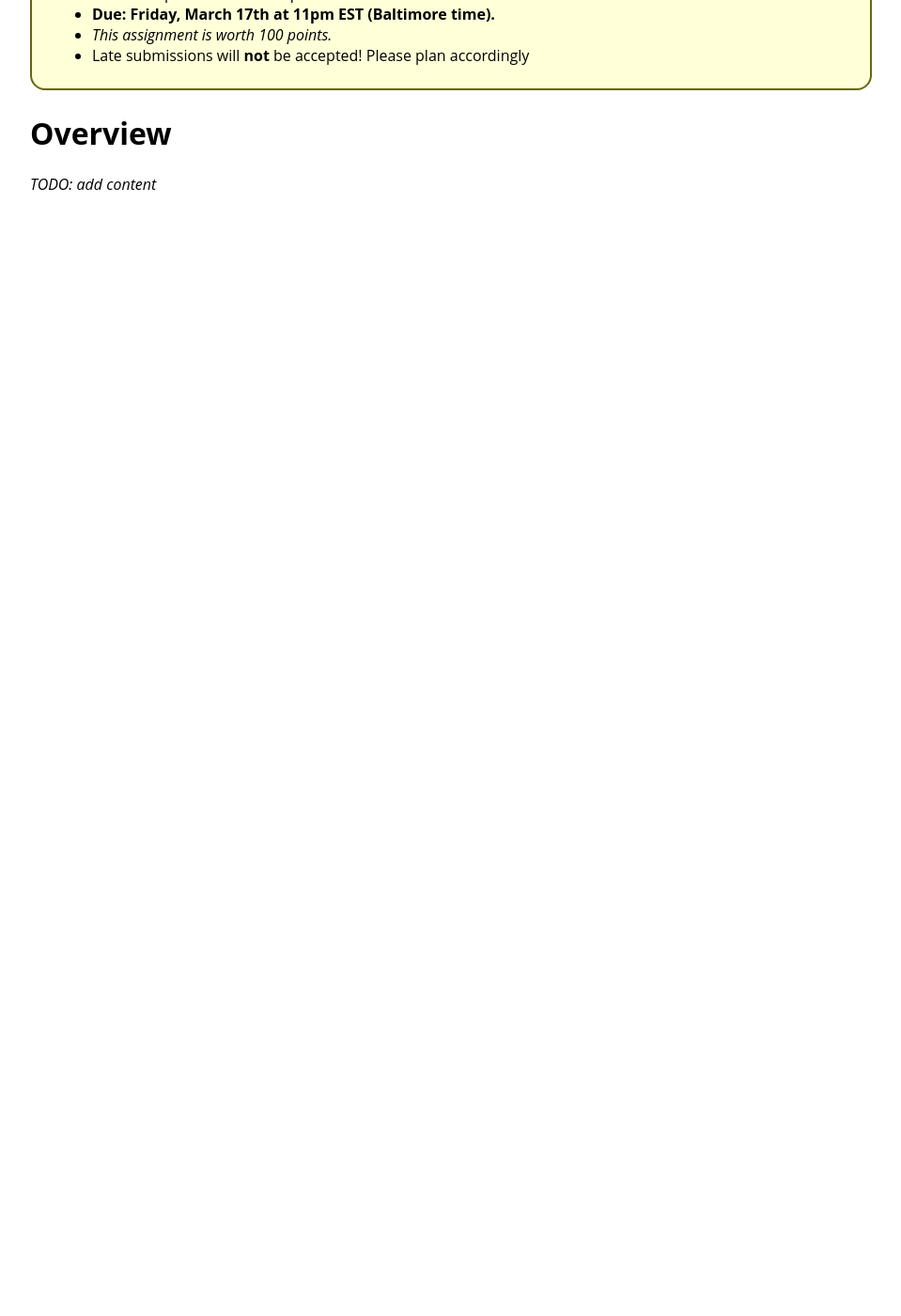
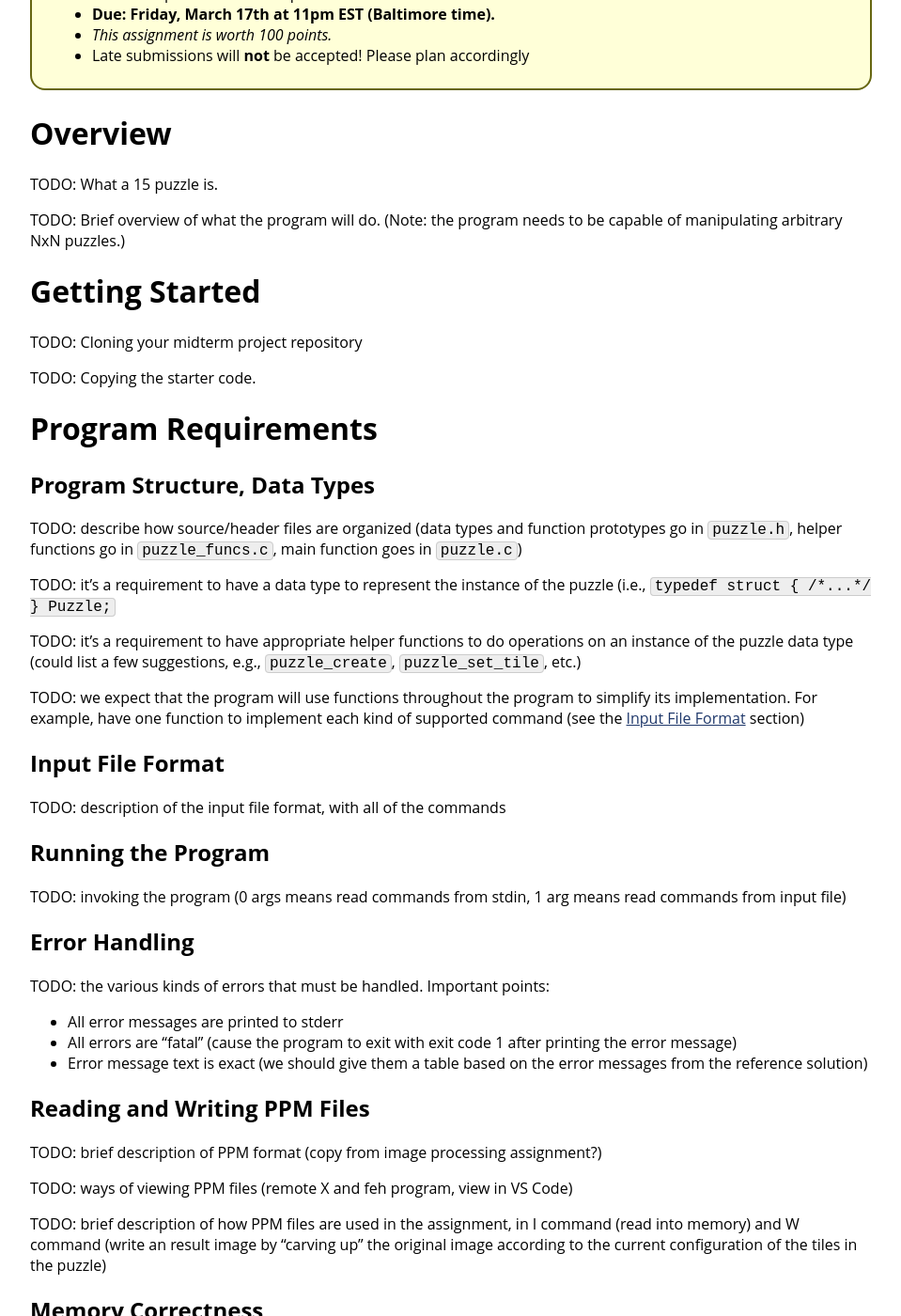
Before and after one commit to vivek-booshan/cs220-sp23, a Jekyll site: the page built from assign/midterm.md, in a window 1280 px wide and 1400 px high, scrolled down 270 px. Shown: the whole window at 94% size, without its empty margins (160-1119 px from the left). Built offline with Jekyll 4.4.1, drawn with Linux system fonts in a browser that asks for light colours; before the commit the page ends 900 px from its top, so only the background shows below that; some of the changed text lies outside the part shown.

Commit message:
working on outline

```diff
--- a/assign/midterm.md
+++ b/assign/midterm.md
@@ -18,4 +18,90 @@ title: "Midterm Project"
 
 # Overview
 
-*TODO: add content*
+TODO: What a 15 puzzle is.
+
+TODO: Brief overview of what the program will do. (Note: the program needs to
+be capable of manipulating arbitrary NxN puzzles.)
+
+# Getting Started
+
+TODO: Cloning your midterm project repository
+
+TODO: Copying the starter code.
+
+# Program Requirements
+
+## Program Structure, Data Types
+
+TODO: describe how source/header files are organized (data types
+and function prototypes go in `puzzle.h`, helper functions go
+in `puzzle_funcs.c`, main function goes in `puzzle.c`)
+
+TODO: it's a requirement to have a data type to represent the
+instance of the puzzle (i.e., `typedef struct { /*...*/ } Puzzle;`
+
+TODO: it's a requirement to have appropriate helper functions
+to do operations on an instance of the puzzle data type
+(could list a few suggestions, e.g., `puzzle_create`,
+`puzzle_set_tile`, etc.)
+
+TODO: we expect that the program will use functions throughout the
+program to simplify its implementation. For example, have one
+function to implement each kind of supported command
+(see the [Input File Format](#input-file-format) section)
+
+## Input File Format
+
+TODO: description of the input file format, with all of the commands
+
+## Running the Program
+
+TODO: invoking the program (0 args means read commands from stdin, 1 arg
+means read commands from input file)
+
+## Error Handling
+
+TODO: the various kinds of errors that must be handled. Important
+points:
+
+* All error messages are printed to stderr
+* All errors are "fatal" (cause the program to exit with exit code 1
+  after printing the error message)
+* Error message text is exact (we should give them a table based on
+  the error messages from the reference solution)
+
+## Reading and Writing PPM Files
+
+TODO: brief description of PPM format (copy from image processing assignment?)
+
+TODO: ways of viewing PPM files (remote X and feh program, view in VS Code)
+
+TODO: brief description of how PPM files are used in the assignment,
+in I command (read into memory) and W command (write an result image by
+"carving up" the original image according to the current configuration of
+the tiles in the puzzle)
+
+## Memory Correctness
+
+TODO: the program needs to be free of memory leaks and other memory errors
+(such as out of bounds array accesses), should use valgrind when testing
+
+# Testing
+
+TODO: it's expected that there will be a test program (`puzzle_tests`)
+which has unit tests for as many helper functions as possible. Basically,
+any helper function that can be tested in a straightforward way
+should have a test. Teams should expect to invest around the same amount
+of effort in writing tests as in implementing the functions being tested.
+
+## Packaging
+
+TODO: the files submitted should include `puzzle.h`, `puzzle_funcs.c`,
+`puzzle.c`, `puzzle_tests.c`, `Makefile`, `README`, and `gitlog.txt`.
+Please do not include any PPM image files.
+
+TODO: expectations for what targets the Makefile should have
+
+TODO: describe what the README should contain
+
+TODO: instructions for preparing a zipfile to upload to Gradescope
```
